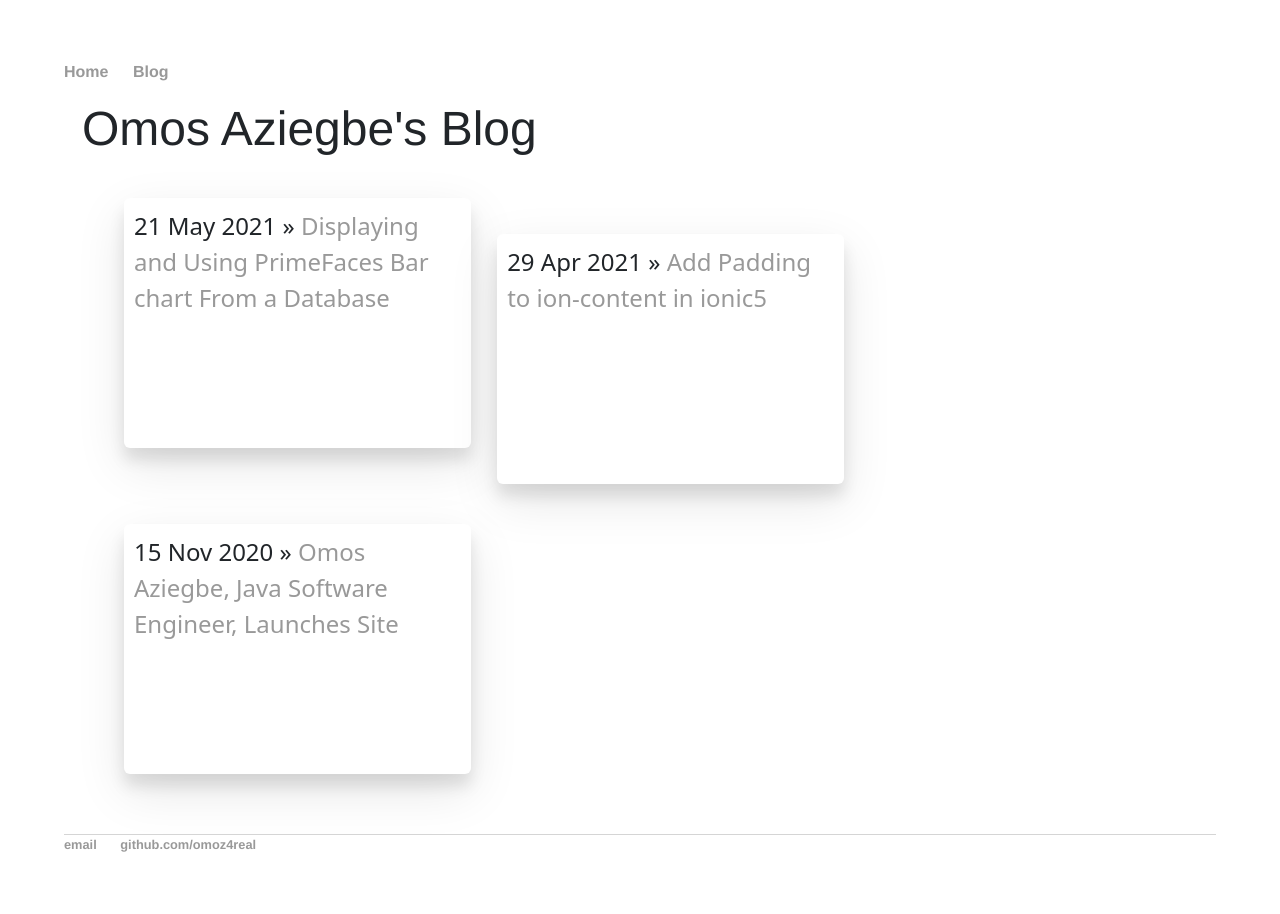
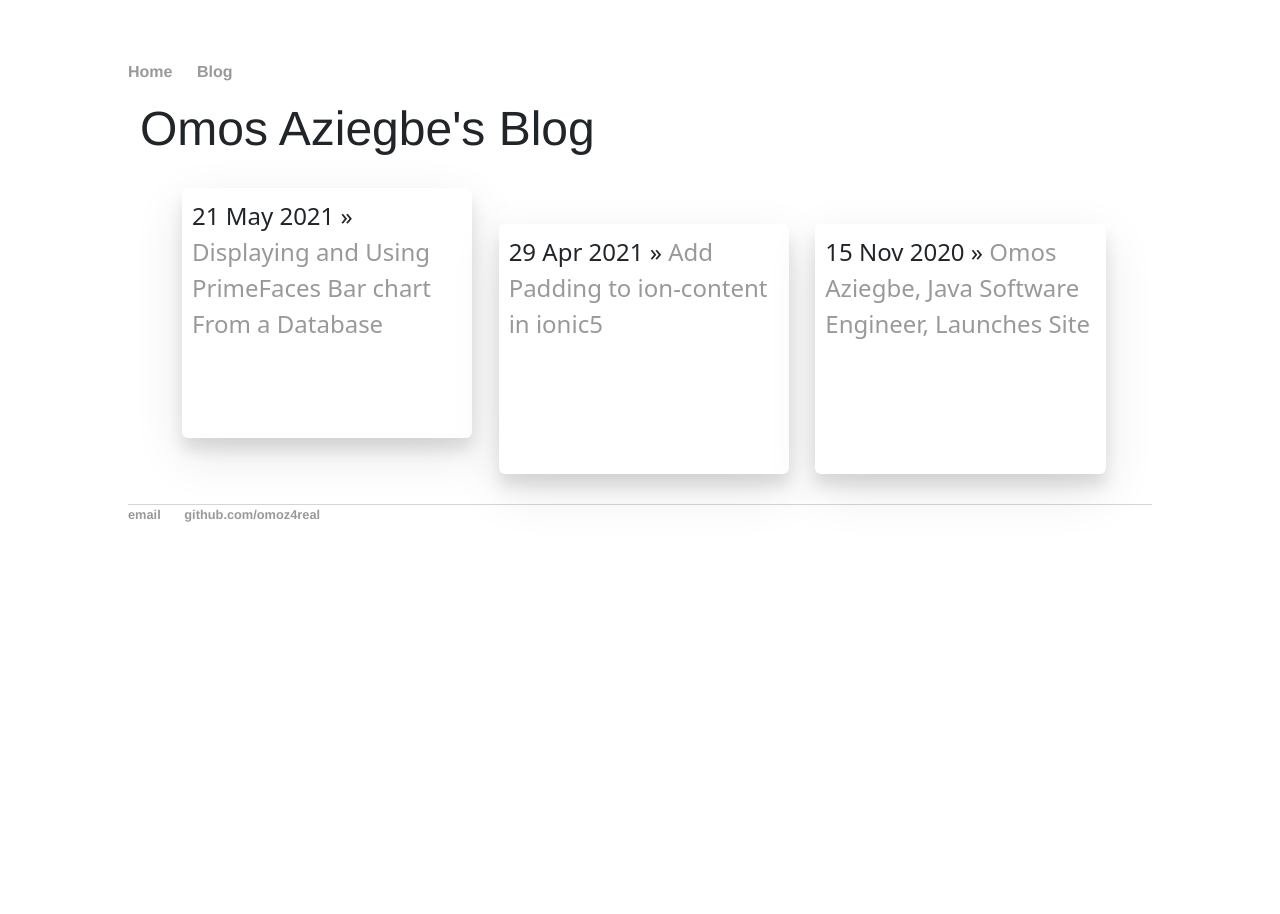
Before and after one commit to omoz4real/omoz4real.github.io, a Jekyll site: the page built from blog/index.html, in a window 1280 px wide. Built offline with Jekyll 4.4.1, drawn with Linux system fonts in a browser that asks for light colours.

Commit message:
Update main.css

```diff
--- a/css/main.css
+++ b/css/main.css
@@ -1,6 +1,6 @@
 body {
     margin: 60px auto;
-    width: 90%;
+    width: 80%;
 }
 nav ul, footer ul {
     font-family:'Helvetica', 'Arial', 'Sans-Serif';
@@ -34,7 +34,7 @@ footer {
 }
 
 ul.posts {
-    margin: 20px auto 40px;
+    margin: 20px auto;
     font-size: 1.5em;
 }
 
@@ -44,8 +44,8 @@ ul.posts li{
 
 ul.posts li {
     list-style: none;
-    width: 32%;
-   margin: 20px 10px;
+    width: 30%;
+   margin: 10px;
   position: relative;
   display: flex;
   flex-direction: column;
```
